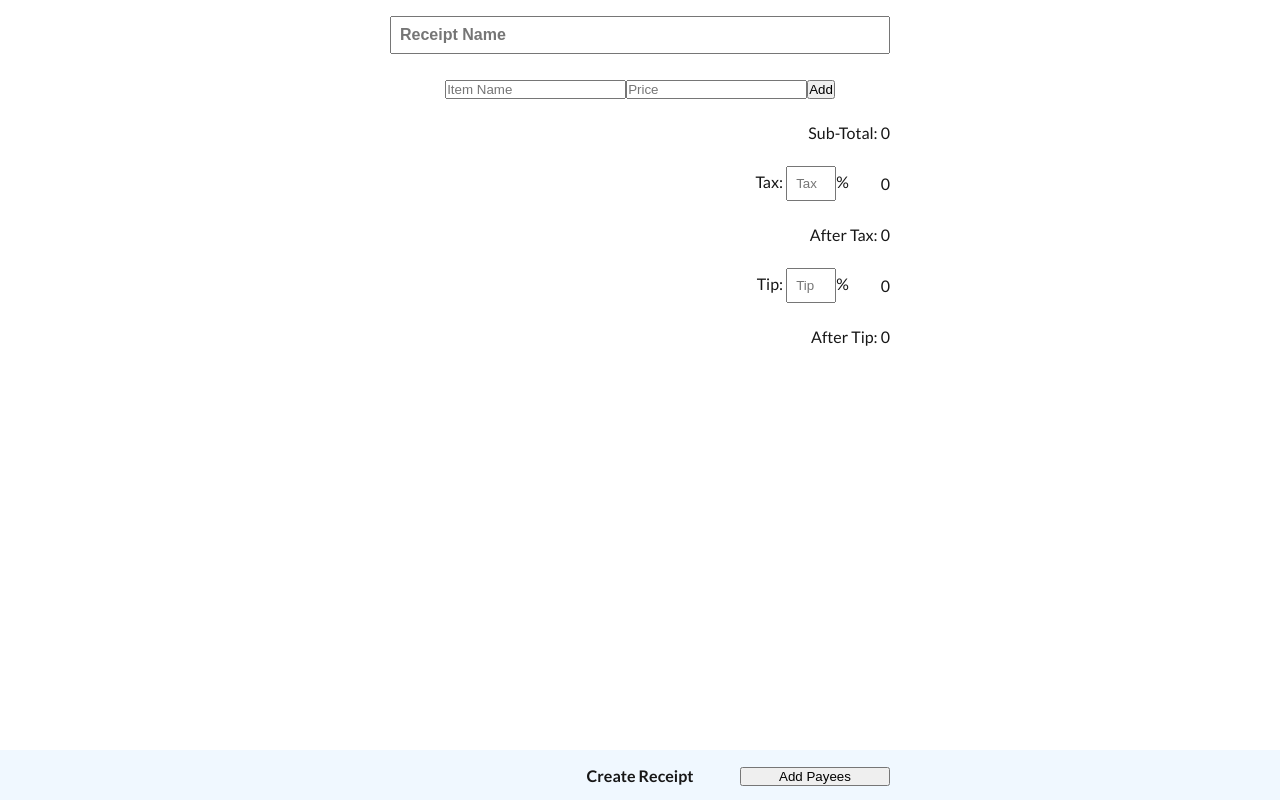
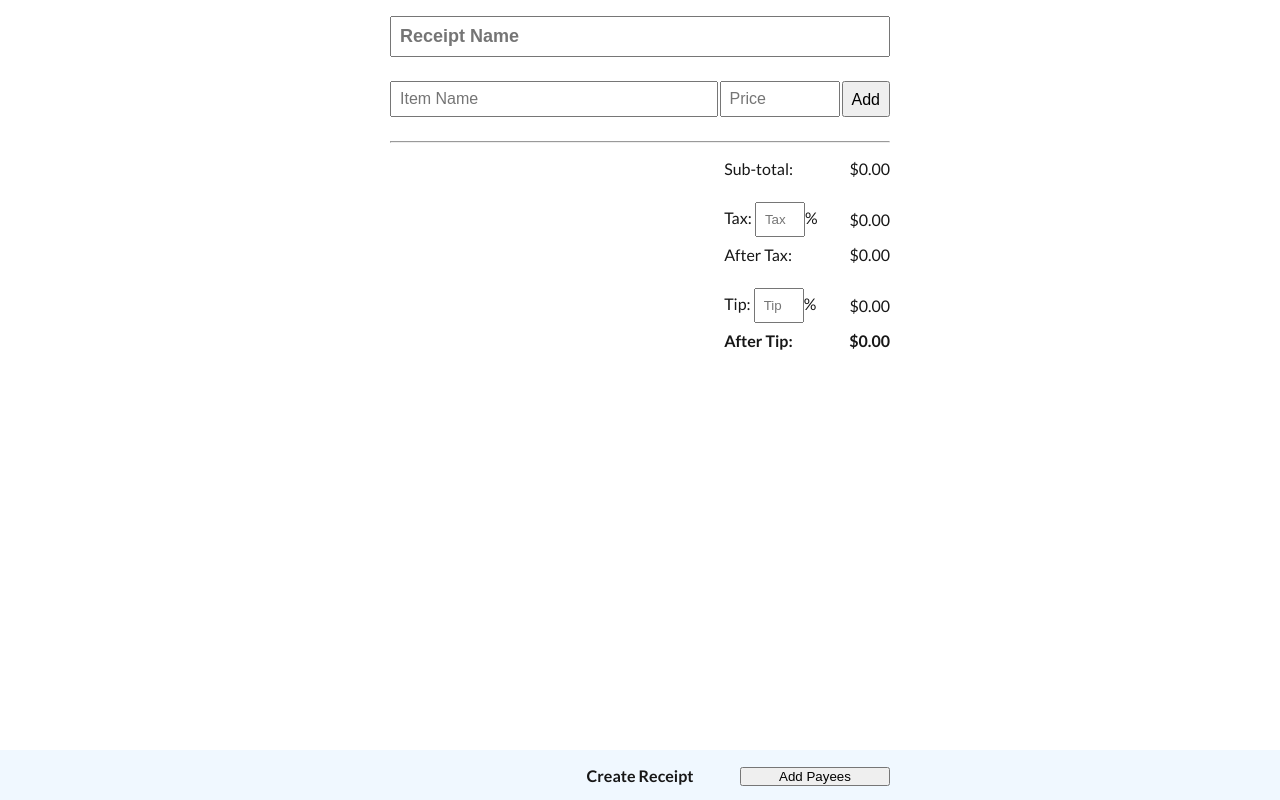
Before and after one commit to jieun-lee/split-the-bill, a Next.js app: page /SplitTheBill in a window 1280 px wide. Both pictures are taken after a click on the button "Get Started". Built offline with nearby package versions, Linux system fonts and the light colour scheme.

Commit message:
Clean up CreateReceiptStage

```diff
--- a/src/components/ReceiptItem.tsx
+++ /dev/null
@@ -1,19 +0,0 @@
-import { ReceiptItem as ReceiptItemModel } from "@/models/ReceiptItem";
-
-interface IReceiptItemProps {
-	item: ReceiptItemModel;
-}
-
-const ReceiptItem: React.FC<IReceiptItemProps> = (props) => {
-	const { item } = props;
-
-	return (
-		// TODO: move styling to css file
-		<div style={{ display: 'flex' }}>
-			<div>{item.name}</div>
-			<div>{item.price}</div>
-		</div>
-	)
-}
-
-export default ReceiptItem;
--- /dev/null
+++ b/src/components/ReceiptItems.module.css
@@ -0,0 +1,32 @@
+.receiptItem {
+	display: flex;
+	justify-content: space-between;
+	align-items: center;
+	text-align: left;
+	padding: 8px;
+}
+
+.newItem {
+	display: flex;
+	height: 36px;
+	margin-top: 8px;
+}
+
+.newItemName {
+	padding: 8px;
+	margin-right: 2px;
+	font-size: 16px;
+	flex-grow: 1;
+}
+
+.newItemPrice {
+	padding: 8px;
+	font-size: 16px;
+	width: 120px;
+}
+
+.addButton {
+	padding: 8px;
+	margin-left: 2px;
+	font-size: 16px;
+}
--- a/src/components/ReceiptItems.tsx
+++ b/src/components/ReceiptItems.tsx
@@ -1,6 +1,6 @@
 import { ReceiptItemsList } from "@/models/Receipt";
-import ReceiptItem from "./ReceiptItem";
 import { useCallback, useState } from "react";
+import styles from './ReceiptItems.module.css';
 
 interface IReceiptItemsProps {
 	receiptItems: ReceiptItemsList;
@@ -8,45 +8,49 @@ interface IReceiptItemsProps {
 	removeItem: (itemId: string) => void;
 }
 
+// TODO: certain items might have different tip values
 const ReceiptItems: React.FC<IReceiptItemsProps> = (props) => {
 	const { receiptItems, addItem, removeItem } = props;
-	const [isAddMode, setIsAddMode] = useState<boolean>(false);
-	const [newItemName, setNewItemName] = useState<string | undefined>(undefined);
-	const [newItemPrice, setNewItemPrice] = useState<number | undefined>(undefined);
+	const [newItemName, setNewItemName] = useState<string>("");
+	const [newItemPrice, setNewItemPrice] = useState<number | "">("");
 
 	const addNewItem = useCallback(() => {
 		// TODO: validate inputs
-		if (newItemName !== undefined && newItemPrice !== undefined) {
+		if (newItemName !== "" && newItemPrice !== "") {
 			addItem(newItemName, newItemPrice);
 		}
-		setNewItemName(undefined);
-		setNewItemPrice(undefined);
+		setNewItemName("");
+		setNewItemPrice("");
 	}, [newItemName, newItemPrice, addItem]);
 
 	return (
 		<div>
 			{Object.values(receiptItems).map(item => (
-				<ReceiptItem key={item.id} item={item} />
+				<div key={item.id} className={styles.receiptItem}>
+					<div>{item.name}</div>
+					<div>${item.price.toFixed(2)}</div>
+				</div>
 			))}
 			<div>
-				{isAddMode ? (
-					<button>Add Item to Receipt</button>
-				) : (
-					<div>
+				<div className={styles.newItem}>
 					<input
+						className={styles.newItemName}
 						value={newItemName}
 						placeholder="Item Name"
 						onChange={(e) => setNewItemName(e.target.value)}
 					/>
 					<input
+						className={styles.newItemPrice}
 						value={newItemPrice}
 						type="number"
 						placeholder="Price"
-							onChange={(e) => setNewItemPrice(parseInt(e.target.value))}
+						// TODO: limit to 2 decimal places
+						onChange={(e) => setNewItemPrice(e.target.value === "" ? "" : parseFloat(e.target.value))}
 					/>
-						<button onClick={addNewItem}>Add</button>
+					<button className={styles.addButton} onClick={addNewItem}>
+						Add
+					</button>
 				</div>
-				)}
 			</div>
 		</div>
 	)
--- /dev/null
+++ b/src/components/ReceiptTotals.module.css
@@ -0,0 +1,35 @@
+.totalsWrapper {
+	display: flex;
+	flex-direction: column;
+	align-self: flex-end;
+	max-width: 300px;
+}
+
+.input {
+	padding: 8px;
+}
+
+.lineWrapper {
+	display: flex;
+	align-items: center;
+	justify-content: space-between;
+	max-width: 300px;
+}
+
+.subTotalWrapper {
+	margin-top: 8px;
+	margin-bottom: 24px;
+}
+
+.percentageInput {
+	padding-right: 0;
+	width: 50px;
+}
+
+.percentageValue {
+	margin-left: 32px;
+}
+
+.bold {
+	font-weight: 600;
+}
--- /dev/null
+++ b/src/components/ReceiptTotals.tsx
@@ -0,0 +1,100 @@
+import { useMemo } from "react"
+import styles from './ReceiptTotals.module.css';
+import { IReceipt, PercentType } from "@/models/Receipt";
+
+interface IReceiptTotalsProps {
+	receipt: IReceipt;
+	subTotal: number;
+	setTax: (tax: PercentType) => void;
+	setTip: (tip: PercentType) => void;
+}
+
+const ReceiptTotals: React.FC<IReceiptTotalsProps> = (props) => {
+	const { receipt, subTotal, setTax, setTip } = props;
+
+	// TODO: add input error handling (invalid numbers for percentages)
+	const taxValue = useMemo(() => {
+		if (receipt.taxPercent !== "" && receipt.taxPercent > 0 && receipt.taxPercent <= 100) {
+			return subTotal * receipt.taxPercent * 0.01;
+		}
+		// TODO: handle invalid taxPercent values
+		return 0;
+	}, [subTotal, receipt.taxPercent]);
+	const priceWithTax = useMemo(() => subTotal + taxValue, [subTotal, taxValue]);
+
+	const tipValue = useMemo(() => {
+		if (receipt.tipPercent !== "" && receipt.tipPercent > 0 && receipt.tipPercent <= 500) {
+			return priceWithTax * receipt.tipPercent * 0.01;
+		}
+		// TODO: handle invalid tipPercent values
+		return 0;
+	}, [priceWithTax, receipt.tipPercent]);
+	const priceWithTip = useMemo(() => priceWithTax + tipValue, [priceWithTax, tipValue]);
+
+	const subTotalElement = (
+		<div className={`${styles.lineWrapper} ${styles.subTotalWrapper}`}>
+			<span>Sub-total:</span>
+			<span>${subTotal.toFixed(2)}</span>
+		</div>
+	);
+
+	const taxElement = (
+		<div className={styles.lineWrapper}>
+			<div>
+				{"Tax: "}
+				<input
+					className={`${styles.input} ${styles.percentageInput}`}
+					value={receipt.taxPercent}
+					type="number"
+					onChange={(e) => setTax(e.target.value === "" ? "" : parseInt(e.target.value))}
+					placeholder="Tax"
+				/>
+				<span>%</span>
+			</div>
+			<div className={styles.percentageValue}>${taxValue.toFixed(2)}</div>
+		</div>
+	);
+
+	const afterTaxElement = (
+		<div className={`${styles.lineWrapper} ${styles.subTotalWrapper}`}>
+			<span>After Tax:</span>
+			<span>${priceWithTax.toFixed(2)}</span>
+		</div>
+	);
+
+	const tipElement = (
+		<div className={styles.lineWrapper}>
+			<div>
+				{"Tip: "}
+				<input
+					className={`${styles.input} ${styles.percentageInput}`}
+					value={receipt.tipPercent}
+					type="number"
+					onChange={(e) => setTip(e.target.value === "" ? "" : parseInt(e.target.value))}
+					placeholder="Tip"
+				/>
+				<span>%</span>
+			</div>
+			<div className={styles.percentageValue}>${tipValue.toFixed(2)}</div>
+		</div>
+	);
+
+	const afterTipElement = (
+		<div className={`${styles.lineWrapper} ${styles.subTotalWrapper}`}>
+			<span className={styles.bold}>After Tip:</span>
+			<span className={styles.bold}>${priceWithTip.toFixed(2)}</span>
+		</div>
+	);
+
+	return (
+		<div className={styles.totalsWrapper}>
+			{subTotalElement}
+			{taxElement}
+			{afterTaxElement}
+			{tipElement}
+			{afterTipElement}
+		</div>
+	)
+}
+
+export default ReceiptTotals;
--- a/src/models/Receipt.ts
+++ b/src/models/Receipt.ts
@@ -1,19 +1,20 @@
 import { ReceiptItem } from "./ReceiptItem";
 
 export type ReceiptItemsList = { [key: string]: ReceiptItem };
+export type PercentType = number | "";
 
 export interface IReceipt {
-	receiptName: string | undefined;
-	taxPercent: number | undefined;
-	tipPercent: number | undefined;
+	receiptName: string;
+	taxPercent: PercentType;
+	tipPercent: PercentType;
 	items: ReceiptItemsList;
 	payees: string[];
 }
 
-export const initialReceipt = {
-	receiptName: undefined,
-	taxPercent: undefined,
-	tipPercent: undefined,
+export const initialReceipt: IReceipt = {
+	receiptName: "",
+	taxPercent: "",
+	tipPercent: "",
 	items: {},
 	payees: [],
 }
--- a/src/models/ReceiptContext.ts
+++ b/src/models/ReceiptContext.ts
@@ -1,13 +1,13 @@
 import { createContext, useCallback, useMemo, useState } from 'react';
 import { ReceiptItem } from './ReceiptItem';
-import { initialReceipt, IReceipt, ReceiptItemsList } from './Receipt';
+import { initialReceipt, IReceipt, PercentType, ReceiptItemsList } from './Receipt';
 
 interface IReceiptContext {
 	values: IReceipt,
 	subTotal: number,
 	setReceiptName: (name: string) => void;
-	setTax: (tax: number) => void;
-	setTip: (tip: number) => void;
+	setTax: (tax: PercentType) => void;
+	setTip: (tip: PercentType) => void;
 	addItem: (itemName: string, price: number) => void;
 	removeItem: (itemId: string) => void;
 	addPayee: (name: string) => void;
@@ -33,9 +33,9 @@ const initialContext: IReceiptContext = {
 export const ReceiptContext = createContext(initialContext);
 
 export const useReceiptContext = () => {
-	const [receiptName, setReceiptName] = useState<string | undefined>(initialReceipt.receiptName);
-	const [tax, setTax] = useState<number | undefined>(initialReceipt.taxPercent);
-	const [tip, setTip] = useState<number | undefined>(initialReceipt.tipPercent);
+	const [receiptName, setReceiptName] = useState<string>(initialReceipt.receiptName);
+	const [tax, setTax] = useState<PercentType>(initialReceipt.taxPercent);
+	const [tip, setTip] = useState<PercentType>(initialReceipt.tipPercent);
 	const [items, setItems] = useState<ReceiptItemsList>(initialReceipt.items);
 	const [payees, setPayees] = useState<string[]>(initialReceipt.payees);
 	const [nextId, setNextId] = useState<number>(0);
--- a/src/stages/CreateReceiptStage.module.css
+++ b/src/stages/CreateReceiptStage.module.css
@@ -4,35 +4,18 @@
 	max-width: 500px;
 }
 
-.receiptWrapper > div {
-	margin-bottom: 24px;
-}
-
-.input {
-	padding: 8px;
+.receiptNameWrapper {
+	margin-bottom: 16px;
 }
 
 .receiptNameInput {
+	padding: 8px;
 	width: 500px;
-	font-size: 16px;
+	font-size: 18px;
 	font-weight: 600;
 }
 
-.percentageWrapper {
-	align-self: end;
-	display: flex;
-	align-items: center;
+.divider {
+	margin-top: 24px;
+	margin-bottom: 8px;
 }
-
-.percentageInput {
-	padding-right: 0;
-	width: 50px;
-}
-
-.percentageValue {
-	margin-left: 32px;
-}
-
-.totalsWrapper {
-	align-self: end;
-}
--- a/src/stages/CreateReceiptStage.tsx
+++ b/src/stages/CreateReceiptStage.tsx
@@ -1,78 +1,25 @@
-import { useContext, useMemo } from "react"
+import { useContext } from "react";
 import { ReceiptContext } from "@/models/ReceiptContext"
 import styles from './CreateReceiptStage.module.css';
 import ReceiptItems from "@/components/ReceiptItems";
+import ReceiptTotals from "@/components/ReceiptTotals";
 
 const CreateReceiptStage: React.FC = () => {
 	const { values: receipt, subTotal, setReceiptName, setTax, setTip, addItem, removeItem } = useContext(ReceiptContext);
 
-	const taxValue = useMemo(() => {
-		if (receipt.taxPercent !== undefined && receipt.taxPercent > 0 && receipt.taxPercent <= 100) {
-			return subTotal * receipt.taxPercent * 0.01;
-		}
-		// TODO: handle invalid taxPercent values
-		return 0;
-	}, [subTotal, receipt.taxPercent]);
-	const priceWithTax = useMemo(() => subTotal + taxValue, [subTotal, taxValue]);
-
-	const tipValue = useMemo(() => {
-		if (receipt.tipPercent !== undefined && receipt.tipPercent > 0 && receipt.tipPercent <= 500) {
-			return priceWithTax * receipt.tipPercent * 0.01;
-		}
-		// TODO: handle invalid tipPercent values
-		return 0;
-	}, [priceWithTax, receipt.tipPercent]);
-	const priceWithTip = useMemo(() => priceWithTax + tipValue, [priceWithTax, tipValue]);
-
-	// TODO: add input error handling (invalid numbers for percentages)
 	return (
 		<div className={styles.receiptWrapper}>
-			<div>
+			<div className={styles.receiptNameWrapper}>
 				<input
-					className={`${styles.input} ${styles.receiptNameInput}`}
+					className={styles.receiptNameInput}
 					value={receipt.receiptName}
 					onChange={(e) => setReceiptName(e.target.value)}
 					placeholder="Receipt Name"
 				/>
 			</div>
 			<ReceiptItems receiptItems={receipt.items} addItem={addItem} removeItem={removeItem} />
-			<div className={styles.totalsWrapper}>
-				{`Sub-Total: ${subTotal}`}
-			</div>
-			<div className={styles.percentageWrapper}>
-				<div>
-					{"Tax: "}
-					<input
-						className={`${styles.input} ${styles.percentageInput}`}
-						value={receipt.taxPercent}
-						type="number"
-						onChange={(e) => setTax(parseInt(e.target.value))}
-						placeholder="Tax"
-					/>
-					<span>%</span>
-				</div>
-				<div className={styles.percentageValue}>{taxValue}</div>
-			</div>
-			<div className={styles.totalsWrapper}>
-				{`After Tax: ${priceWithTax}`}
-			</div>
-			<div className={styles.percentageWrapper}>
-				<div>
-					{"Tip: "}
-					<input
-						className={`${styles.input} ${styles.percentageInput}`}
-						value={receipt.tipPercent}
-						type="number"
-						onChange={(e) => setTip(parseInt(e.target.value))}
-						placeholder="Tip"
-					/>
-					<span>%</span>
-				</div>
-				<div className={styles.percentageValue}>{tipValue}</div>
-			</div>
-			<div className={styles.totalsWrapper}>
-				{`After Tip: ${priceWithTip}`}
-			</div>
+			<hr className={styles.divider} />
+			<ReceiptTotals receipt={receipt} subTotal={subTotal} setTax={setTax} setTip={setTip} />
 		</div>
 	)
 }
```
Lines whose indentation alone changed are shown as unchanged.
